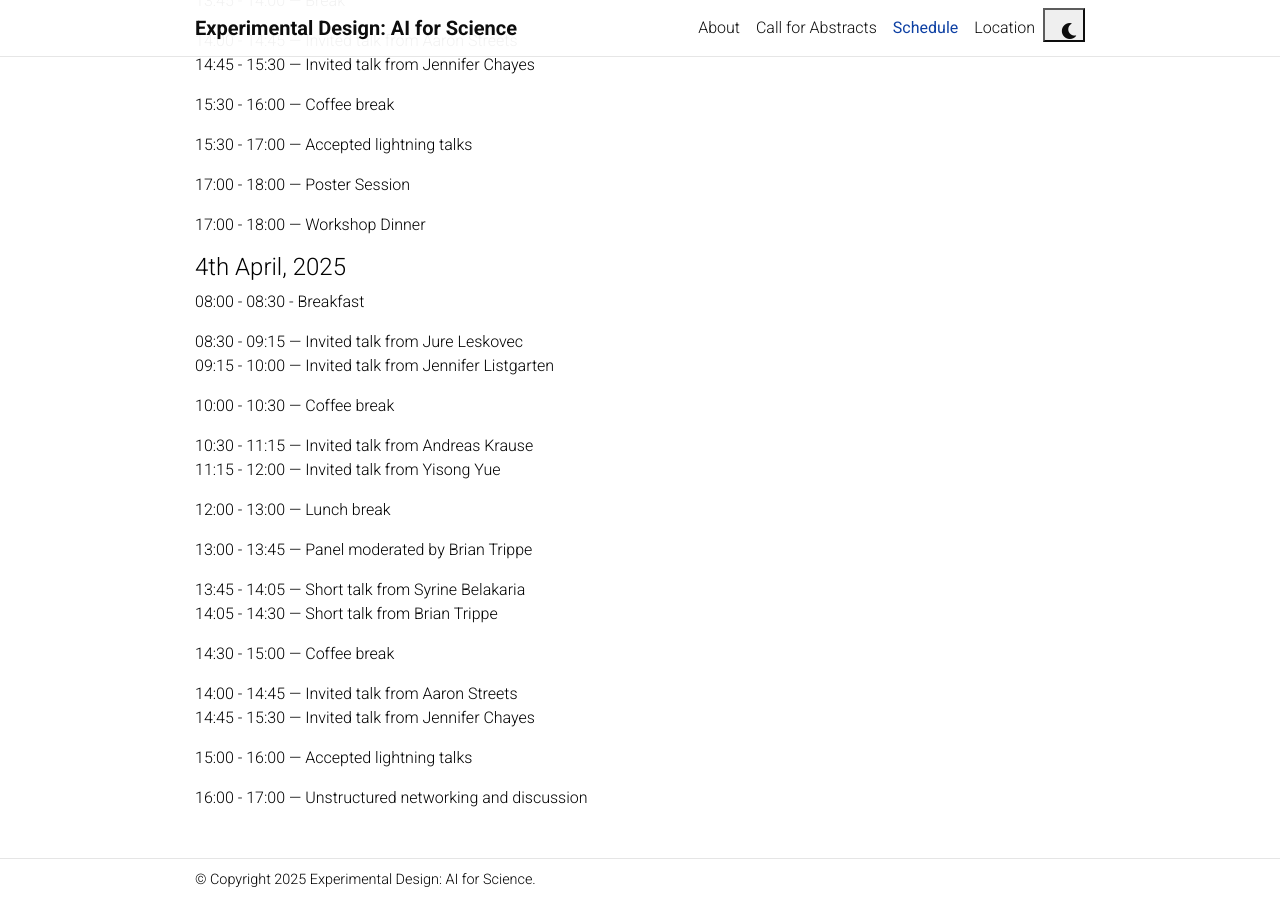
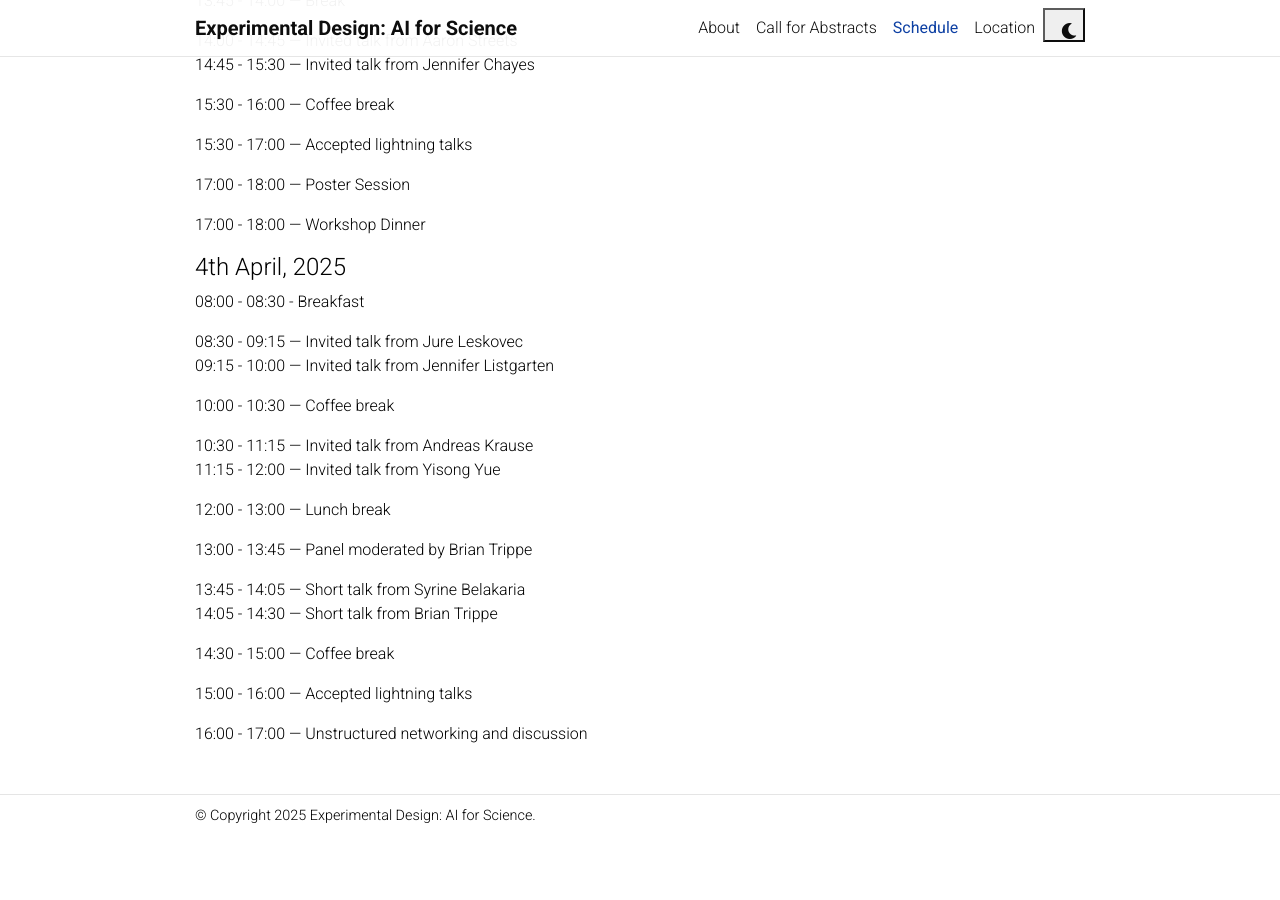
Before and after one commit to edai4science/edai4science.github.io, a Jekyll site: the page built from _pages/schedule.md, in a window 1280 px wide and 900 px high, scrolled down 680 px. Built offline with Jekyll 4.4.1, drawn with Linux system fonts in a browser that asks for light colours; comment, search, counter and statistics services are not loaded; a style sheet for code colours, icons or effects is not loaded; after the commit the page ends 1516 px from its top, so only the background shows below that.

Commit message:
update schedule

```diff
--- a/_pages/schedule.md
+++ b/_pages/schedule.md
@@ -62,9 +62,6 @@ nav_order: 3
 
 14:30 - 15:00 — Coffee break
 
-14:00 - 14:45 — Invited talk from Aaron Streets<br>
-14:45 - 15:30 — Invited talk from Jennifer Chayes
-
 15:00 - 16:00 — Accepted lightning talks
 
 16:00 - 17:00 — Unstructured networking and discussion
```
